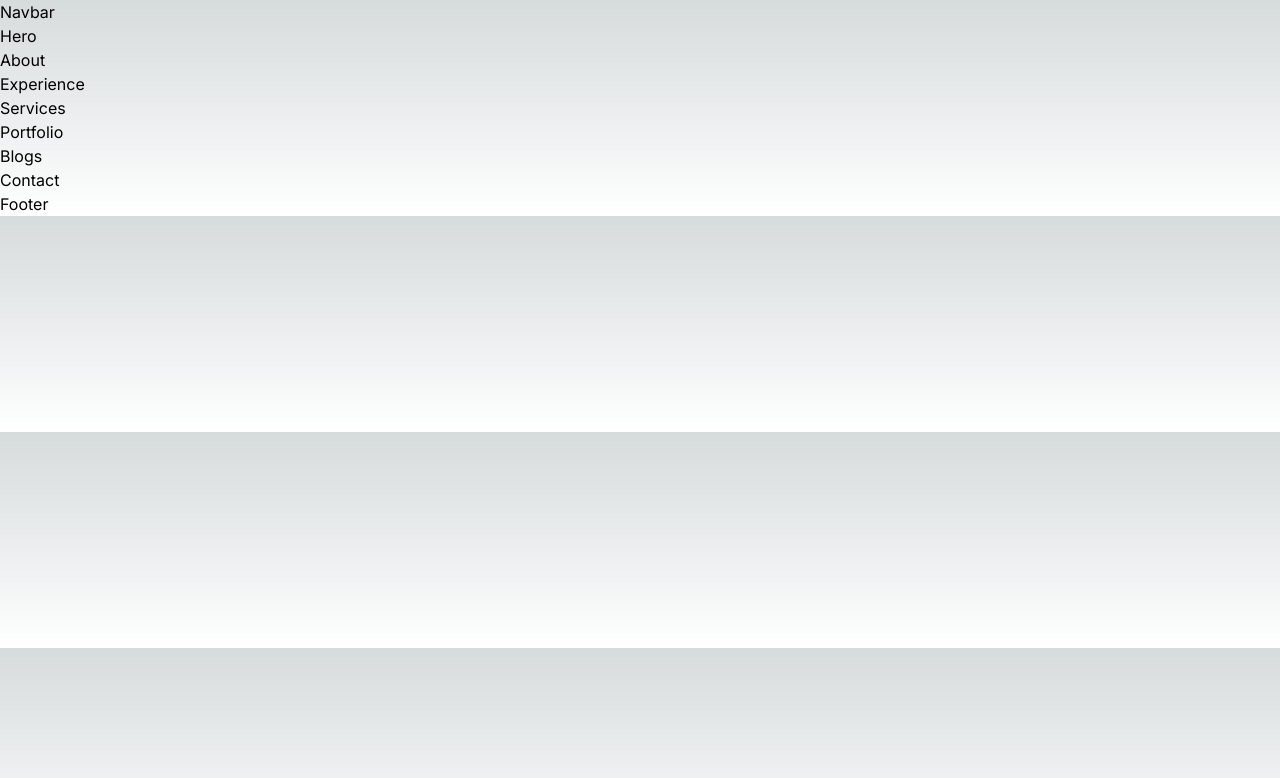
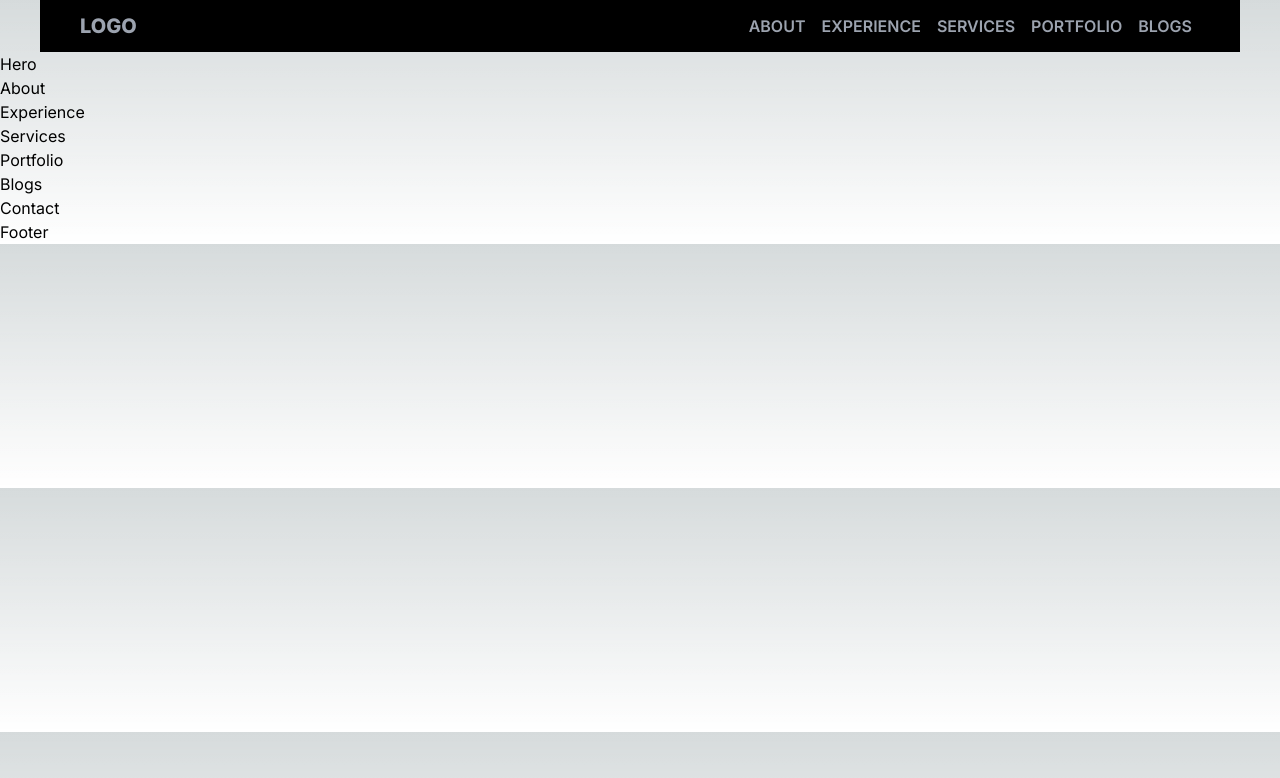
Before and after one commit to DumisaniLesley/dumisani-lesley, a Next.js app: page / in a window 1280 px wide. Shown: the top 778 px of the page. Built offline with nearby package versions, Linux system fonts and the light colour scheme.

Commit message:
Update Navbar component with mobile navigation

```diff
--- a/components/Navbar.jsx
+++ b/components/Navbar.jsx
@@ -1,9 +1,103 @@
-import React from 'react'
+'use client'
+
+import Link from "next/link";
+import { HiMenuAlt3, HiOutlineX } from "react-icons/hi";
+import { useState } from "react";
+
+const Links = [
+  {
+    id: 2,
+    name: "About",
+    url: "#about",
+  },
+  {
+    id: 3,
+    name: "Experience",
+    url: "#experience",
+  },
+  {
+    id: 4,
+    name: "Services",
+    url: "#services",
+  },
+  {
+    id: 5,
+    name: "Portfolio",
+    url: "#portfolio",
+  },
+  {
+    id: 6,
+    name: "Blogs",
+    url: "#blogs",
+  },
+];
 
 const Navbar = () => {
+  const [isMobileNavOpen, setMobileNavOpen] = useState(false);
+
+  const toggleMobileNav = () => {
+    setMobileNavOpen(!isMobileNavOpen);
+    document.body.style.overflowY = "hidden";
+  };
+
+  const closeMobileNav = () => {
+    setMobileNavOpen(false);
+    document.body.style.overflowY = "visible";
+  };
+
   return (
-    <div>Navbar</div>
-  )
-}
+<nav className="py-3 px-6 md:px-10 flex justify-between items-center lg:max-w-[1200px] mx-auto text-gray-400 md:sticky md:top-0 bg-black z-20">
+      <Link href="/">
+        <h1 className="text-xl font-extrabold uppercase">
+          Logo
+        </h1>
+      </Link>
+      <div className="hidden md:flex">
+        {Links.map((link) => (
+          <Link
+            key={link.id}
+            href={link.url}
+            className="px-2 uppercase font-semibold text-md hover:text-yellow-500"
+          >
+            {link.name}
+          </Link>
+        ))}
+      </div>
+      <div
+        onClick={toggleMobileNav}
+        className="text-3xl cursor-pointer md:hidden"
+      >
+        <HiMenuAlt3 />
+      </div>
+      {isMobileNavOpen && (
+        <div className="md:hidden absolute top-0 right-0 h-full w-[97%] bg-transparent backdrop-blur-lg z-[100] shadow-lg transition-all ease-in duration-600 transform translate-x-0 px-4 ">
+          <div className="mt-3 flex justify-between items-center">
+            <h1 className="text-xl font-bold  uppercase">
+              Logo
+            </h1>
+            <HiOutlineX
+              className="text-3xl cursor-pointer mr-4 text-white"
+              onClick={closeMobileNav}
+            />
+          </div>
+          {Links.map((link) => (
+            <Link
+              key={link.id}
+              href={link.url}
+              onClick={closeMobileNav} // Close mobile nav when a link is clicked
+              className="block py-2 uppercase font-light text-md my-4 text-white hover:text-yellow-500"
+            >
+              {link.name}
+            </Link>
+          ))}
+          <Link href="/" className="flex items-center text-white">
+            <span className="block uppercase">register now </span>
+          </Link>
+          <p className="fixed bottom-0 text-yellow-500 uppercase font-bold">To Get Better, You Have To Start!!</p>
+        </div>
+      )}
+    </nav>
+  );
+};
 
-export default Navbar
+export default Navbar;
```
Also changed, not shown: package.json (+5 -4 lines), 1 other file (tests, documents, lock files or other folders).
